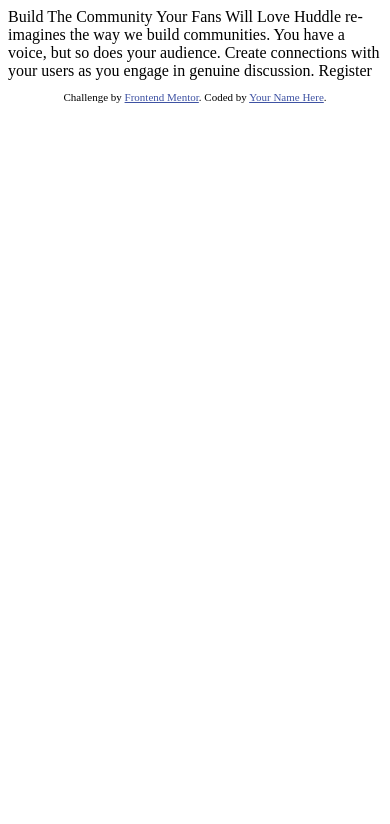
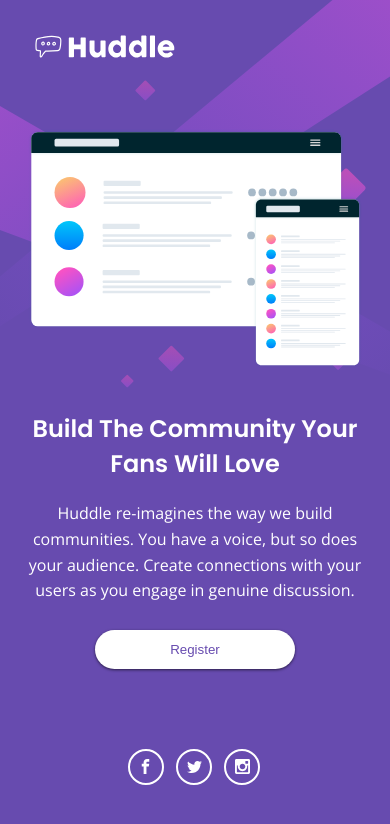
Before and after one commit to Martin4124/Huddle-Landing-Page, a plain HTML site: page index.html in a window 390 px wide. Drawn offline with nearby package versions, Linux system fonts and the light colour scheme.

Commit message:
Mobile page finished

```diff
--- a/index.html
+++ b/index.html
@@ -5,6 +5,7 @@
   <meta name="viewport" content="width=device-width, initial-scale=1.0"> <!-- displays site properly based on user's device -->
 
   <link rel="icon" type="image/png" sizes="32x32" href="./images/favicon-32x32.png">
+  <link rel="stylesheet" href="style/style.css">
 
   <title>Frontend Mentor | Huddle landing page with single introductory section</title>
 
@@ -15,19 +16,27 @@
   </style>
 </head>
 <body>
+  <header>
+    <a href=""><img src="images/logo.svg" alt="" width="45%"></a>
+  </header>
+  <main>
+    <section>
+      <img src="images/illustration-mockups.svg" alt=""width="100%">
+    </section>
+    <section>
+      <h1>Build The Community Your Fans Will Love</h1>
 
-  Build The Community Your Fans Will Love
+    <p>Huddle re-imagines the way we build communities. You have a voice, but so does your audience.
+    Create connections with your users as you engage in genuine discussion.</p>
 
-  Huddle re-imagines the way we build communities. You have a voice, but so does your audience.
-  Create connections with your users as you engage in genuine discussion.
+    <input type="button" class="btn" value="Register">
+    </section>
+    <footer>
+      <a href=""><div id="facebook"></div></a>
+      <a href=""><div id="twitter"></div></a>
+      <a href=""><div id="instagram"></div></a>
+    </footer>
+  </main>
 
-  Register
-
-  <footer>
-    <p class="attribution">
-      Challenge by <a href="https://www.frontendmentor.io?ref=challenge" target="_blank">Frontend Mentor</a>.
-      Coded by <a href="#">Your Name Here</a>.
-    </p>
-  </footer>
 </body>
 </html>
--- /dev/null
+++ b/style/_content.scss
@@ -0,0 +1,41 @@
+section{
+    h1{
+        font-family: $font-heading;
+        font-weight: $weight-bold;
+    }
+    p{
+        font-family: $font-body;
+        line-height: 1.6;
+    }
+    .btn{
+        transition-timing-function: ease-in-out;
+        transition-duration: 0.4s;
+        margin-top: 10px;
+        width: 200px;
+        padding: 12px 0px 12px 0px;
+        border: none;
+        background-color: white;
+        border-radius: 20px;
+        color: $clr-bg;
+        box-shadow: 0px  1px 3px rgba(0, 0, 0, 0.6);
+        cursor: pointer;
+    }
+    .btn:hover{
+        transition-timing-function: ease-in-out;
+        transition-duration: 0.4s;
+        transform: scale(1.05);
+        color: white;
+        background-color: $clr-text;
+    }
+}
+@media only screen and(min-width: 800px){
+    h1{
+        font-size: 30px;
+    }
+    p{
+        font-size: 20px;
+    }
+    .btn{
+        font-size: 15px;
+    }
+}
--- /dev/null
+++ b/style/_footer.scss
@@ -0,0 +1,96 @@
+footer{
+    padding-top: 60px;
+    justify-content: center;
+    display: grid;
+    grid-template-rows: 1fr;
+    grid-template-columns: 38px 38px 38px;
+    grid-column-gap: 10px;
+}
+#facebook{
+    transition-timing-function: ease-in-out;
+    transition-duration: 0.3s;
+    text-align: center;
+    background: url(/images/401-facebook.svg);
+    width: 20px;
+    height: 20px;
+    padding: 6px;
+    background-size: 15px;
+    border-radius: 50%;
+    border: solid white 2px;
+    background-repeat: no-repeat;
+    background-position: 8.3px;
+    margin-right: 10px;
+}
+#twitter{
+    transition-timing-function: ease-in-out;
+    transition-duration: 0.3s;
+    background: url(/images/407-twitter.svg);
+    width: 20px;
+    height: 20px;
+    padding: 6px;
+    background-size: 15px;
+    border-radius: 50%;
+    border: solid white 2px;
+    background-repeat: no-repeat;
+    background-position:center;
+    margin-right: 10px;
+}
+#instagram{
+    transition-timing-function: ease-in-out;
+    transition-duration: 0.3s;
+    background: url(/images/403-instagram.svg);
+    width: 20px;
+    height: 20px;
+    padding: 6px;
+    background-size: 15px;
+    border-radius: 50%;
+    border: solid white 2px;
+    background-repeat: no-repeat;
+    background-position: center;
+    margin-right: 10px;
+}
+#facebook:hover {
+    transition-timing-function: ease-in-out;
+    transition-duration: 0.3s;
+    transform:scale(1.1);
+    background: url("/images/401,5-facebook.svg");
+    width: 20px;
+    height: 20px;
+    padding: 6px;
+    background-size: 15px;
+    border-radius: 50%;
+    border: solid $clr-text 2px;
+    background-repeat: no-repeat;
+    background-position: 8.3px;
+    margin-right: 10px;
+}
+#twitter:hover{
+    transition-timing-function: ease-in-out;
+    transition-duration: 0.3s;
+    transform:scale(1.1);
+    background: url("/images/407,5-twitter.svg");
+    width: 20px;
+    height: 20px;
+    padding: 6px;
+    background-size: 15px;
+    border-radius: 50%;
+    border: solid $clr-text 2px;
+    background-repeat: no-repeat;
+    background-position: center;
+    margin-right: 10px;
+}
+#instagram:hover{
+    transition-timing-function: ease-in-out;
+    transition-duration: 0.3s;
+    transform:scale(1.1);
+    background: url("/images/403,5-instagram.svg");
+    width: 20px;
+    height: 20px;
+    padding: 6px;
+    background-size: 15px;
+    border-radius: 50%;
+    border: solid $clr-text 2px;
+    background-repeat: no-repeat;
+    background-position: center;
+    margin-right: 10px;
+}
--- /dev/null
+++ b/style/_main.scss
@@ -0,0 +1,19 @@
+header{
+    padding: 20px;
+    img{
+        max-width: 250px;
+    }
+}
+main{
+    padding: 40px 20px 0px 20px;
+    text-align: center;
+    display: grid;
+    grid-template-columns: 1fr;
+    grid-template-rows: auto-fill 1fr 1fr;
+    grid-gap: 20px;
+    section{
+        img{
+            max-width: 400px;
+        }
+    }
+}
--- /dev/null
+++ b/style/_utilities.scss
@@ -0,0 +1,11 @@
+@import url('https://fonts.googleapis.com/css2?family=Poppins:wght@400;600&display=swap');
+@import url('https://fonts.googleapis.com/css2?family=Open+Sans&display=swap');
+
+$font-heading: 'Poppins', sans-serif;
+$font-body: 'Open Sans', sans-serif;
+
+$clr-bg: hsl(257, 40%, 49%);
+$clr-text:hsl(300, 69%, 71%);
+
+$weight-bold: 600;
+$weight-normal: 400;
--- /dev/null
+++ b/style/style.scss
@@ -0,0 +1,16 @@
+@import "./utilities";
+@import "./main";
+@import "./content";
+@import "./footer";
+
+body{
+    background-color: $clr-bg;
+    color :white;
+    background-image: url("/images/bg-mobile.svg");
+    background-repeat: no-repeat;
+    background-size: 100%;
+    background-position: end;
+}
+@media only screen and(min-width: 800px){
+
+}
```
Also changed, not shown: images/401,5-facebook.svg (added), images/401-facebook.svg (added), images/403,5-instagram.svg (added), images/403-instagram.svg (added), images/407,5-twitter.svg (added), images/407-twitter.svg (added), style/style.css (added), 1 other file.
